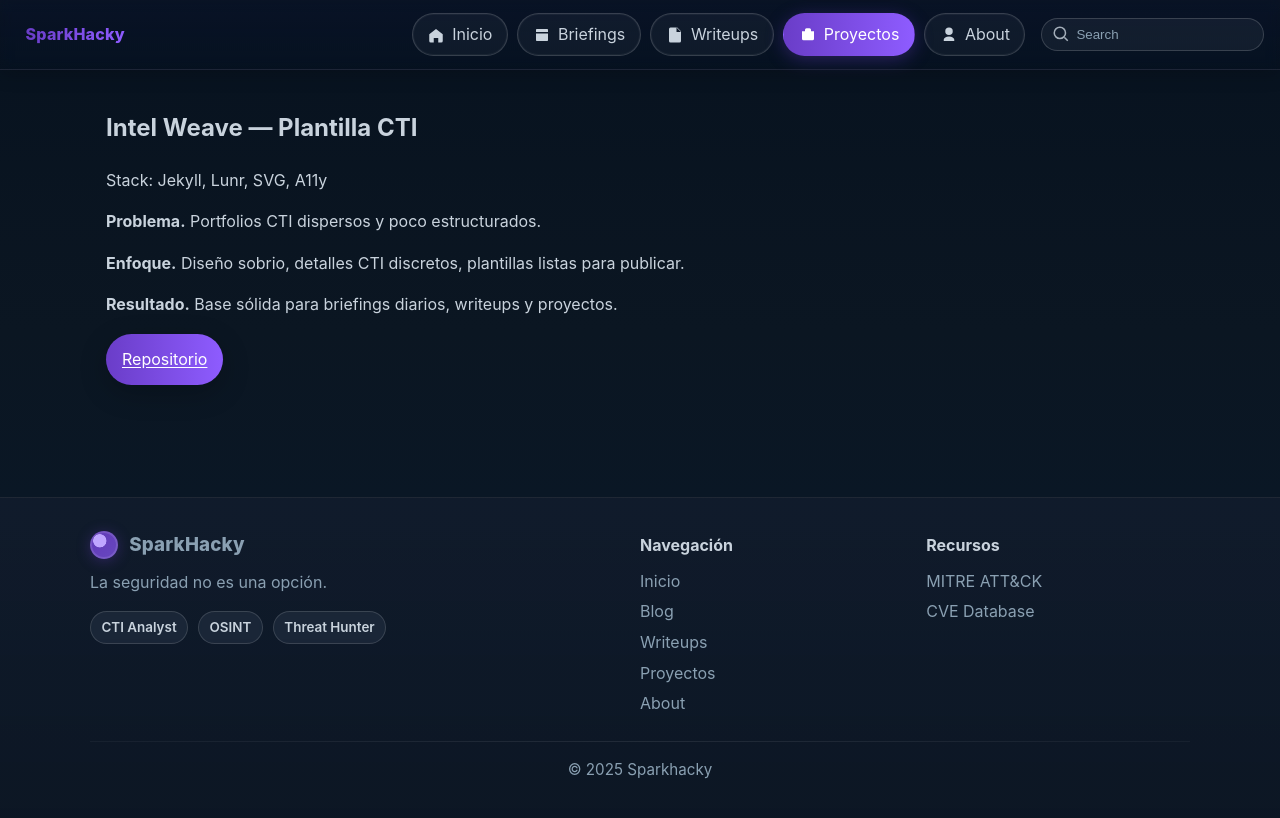
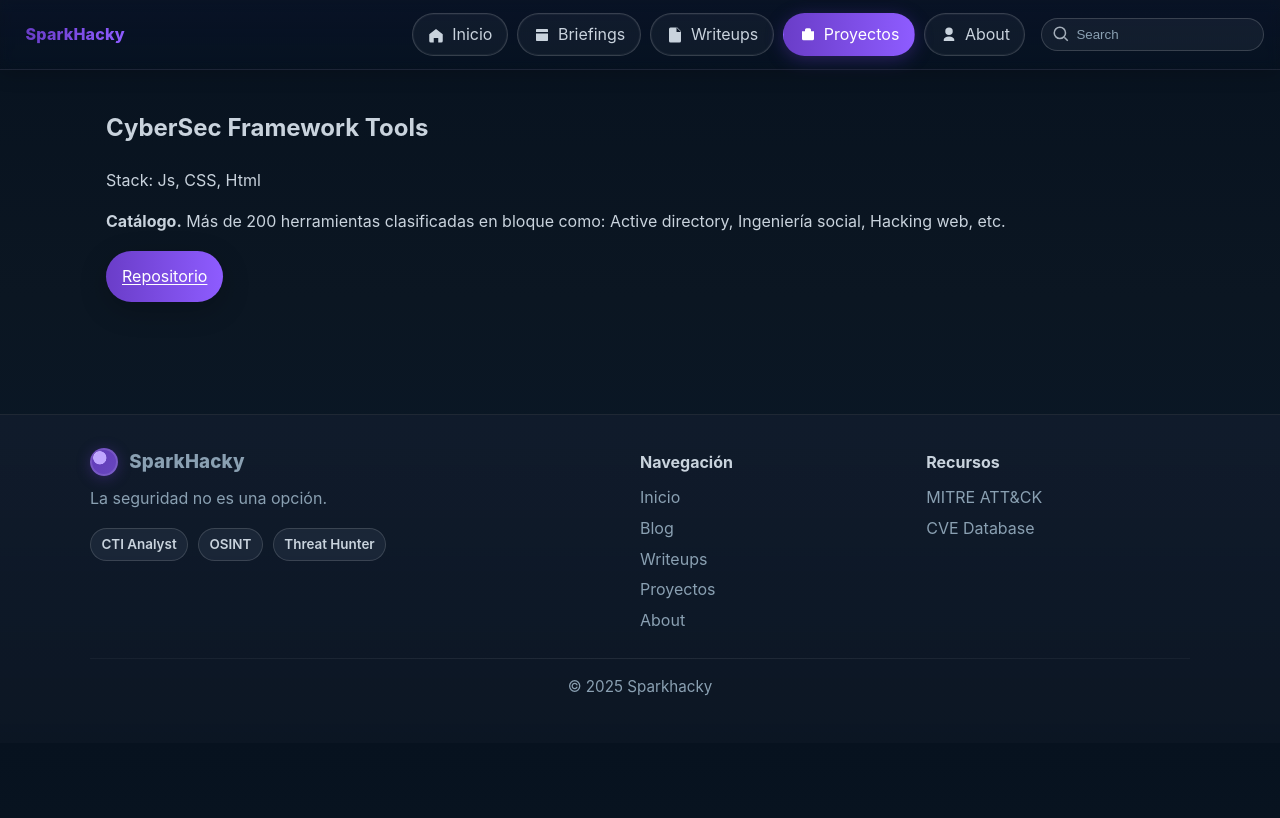
Before and after one commit to Sparkhacky/sparkhacky.github.io, a Jekyll site: the page built from _projects/proyecto1.md, in a window 1280 px wide. Shown: the top 818 px of the page. Built offline with Jekyll 4.4.1, drawn with Linux system fonts in a browser that asks for light colours.

Commit message:
Update proyecto1.md

```diff
--- a/_projects/proyecto1.md
+++ b/_projects/proyecto1.md
@@ -1,14 +1,10 @@
 ---
-title: "Intel Weave — Plantilla CTI"
-date: 2025-08-30
-stack: [Jekyll, Lunr, SVG, A11y]
-repo: https://github.com/sparkhacky/sparkhacky.github.io
-tags: [portfolio, cti, jekyll]
-excerpt: "Plantilla de portfolio CTI con hero, tarjetas, badges TLP/Confianza/ATT&CK y buscador lunr."
+title: "CyberSec Framework Tools"
+date: 2025-08-15
+stack: [Js, CSS, Html]
+repo: https://github.com/Sparkhacky/cybersec-framework-tools
+tags: [framework, tools]
+excerpt: "CyberSec Framework Tools es una web que organiza y centraliza las principales herramientas de ciberseguridad, clasificadas por categorías."
 ---
 
-**Problema.** Portfolios CTI dispersos y poco estructurados.
-
-**Enfoque.** Diseño sobrio, detalles CTI discretos, plantillas listas para publicar.
-
-**Resultado.** Base sólida para briefings diarios, writeups y proyectos.
+**Catálogo.** Más de 200 herramientas clasificadas en bloque como: Active directory, Ingeniería social, Hacking web, etc.
```
